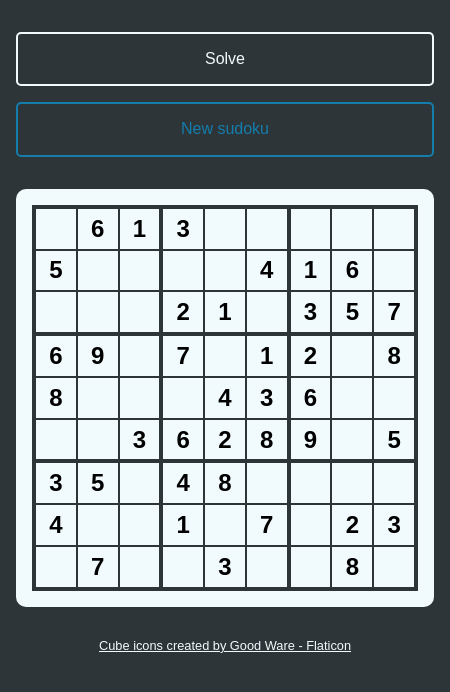
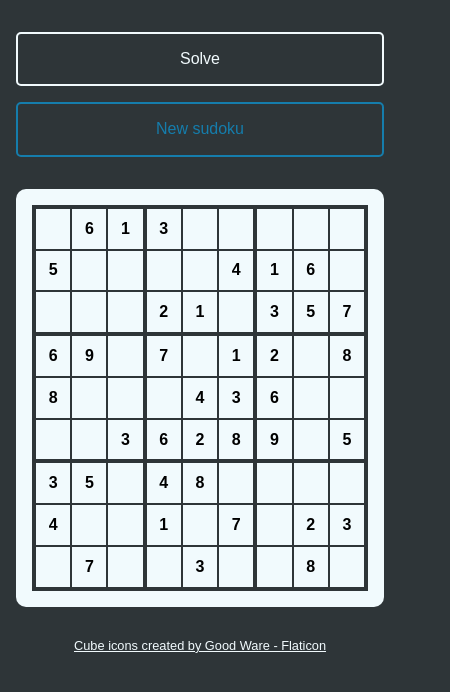
Before and after one commit to printezisn/gamesolver, a Next.js app: page / in a window 390 px wide. Shown: the top 692 px of the page, 450 px wide, since content can reach past the window. Built offline with nearby package versions, Linux system fonts and the light colour scheme.

Commit message:
Decrease font size when screen is small

```diff
--- a/styles/globals.css
+++ b/styles/globals.css
@@ -153,6 +153,6 @@ a {
 
 @media screen and (max-width: 500px) {
   .container {
-    width: 450px;
+    width: 400px;
   }
 }
--- a/styles/sudoku/cell.module.css
+++ b/styles/sudoku/cell.module.css
@@ -38,3 +38,9 @@
 .input.success {
   color: var(--success-color);
 }
+
+@media screen and (max-width: 500px) {
+  .input {
+    font-size: 1rem;
+  }
+}
```
